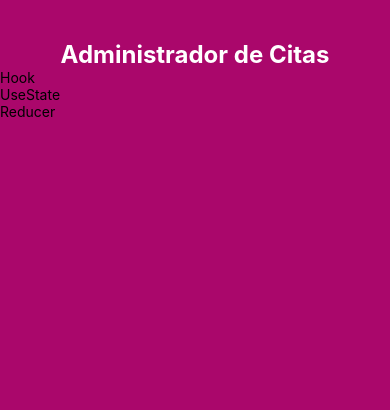
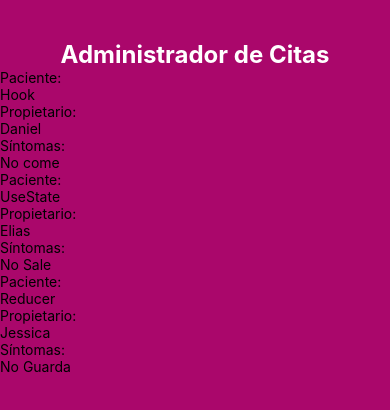
Before and after one commit to DanielGeek/react_native_proyectos, a React Native app in the folder citas/: screen / in a window 390 px wide. Shown: the top 410 px of the page. Built offline with nearby package versions, Linux system fonts and the light colour scheme.

Commit message:
31. Creando un Componente para el FlatList

```diff
--- a/citas/App.js
+++ b/citas/App.js
@@ -6,6 +6,7 @@ import {
   Text,
   View,
 } from 'react-native';
+import { Cita } from './componentes/Cita';
 
 const App = () => {
 
@@ -22,18 +23,9 @@ const App = () => {
 
         <FlatList
           data={citas}
-          renderItem={({ item }) => (
-            <View>
-              <Text>{item.paciente}</Text>
-            </View>
-          )}
+          renderItem={({ item }) => <Cita item={item} />}
           keyExtractor={cita => cita.id}
         />
-        {/* {citas.map(cita => (
-          <View>
-            <Text key={cita.id}>{cita.paciente}</Text>
-          </View>
-        ))} */}
       </View>
     </>
   );
--- /dev/null
+++ b/citas/componentes/Cita.js
@@ -0,0 +1,24 @@
+/* eslint-disable prettier/prettier */
+import React from 'react';
+import { Text, View } from 'react-native';
+
+export const Cita = ({ item }) => {
+    return (
+        (
+            <View>
+                <View>
+                    <Text>Paciente: </Text>
+                    <Text>{item.paciente}</Text>
+                </View>
+                <View>
+                    <Text>Propietario: </Text>
+                    <Text>{item.propietario}</Text>
+                </View>
+                <View>
+                    <Text>Síntomas: </Text>
+                    <Text>{item.sintomas}</Text>
+                </View>
+            </View>
+        )
+    );
+};
```
